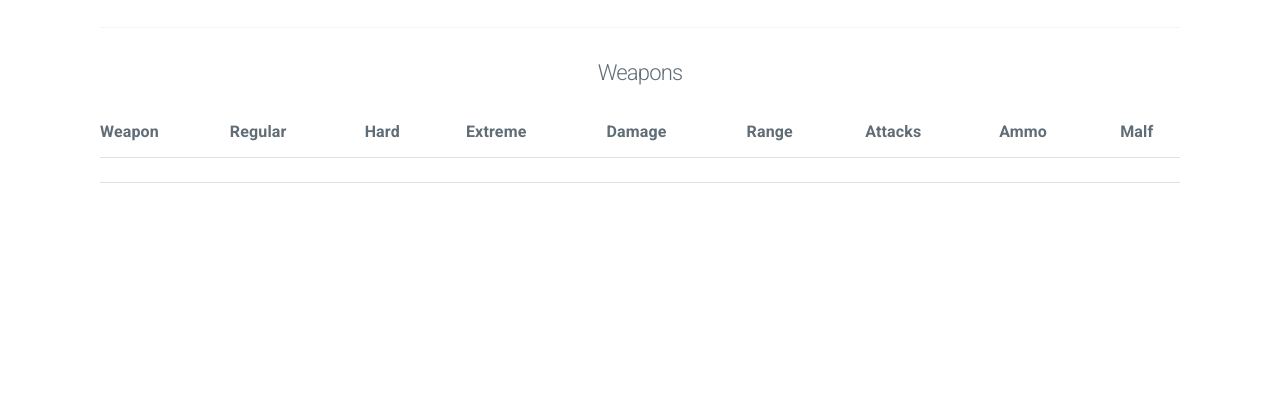
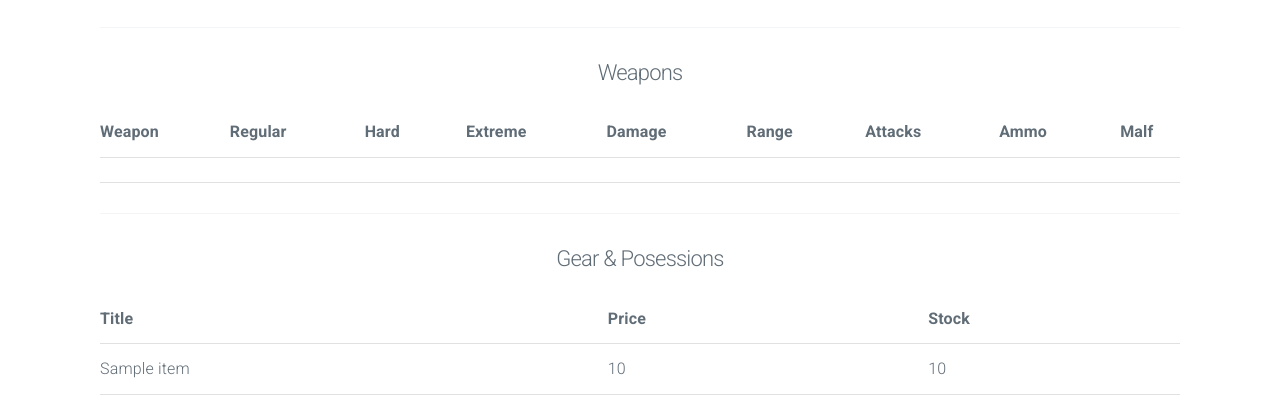
Before and after one commit to 0x-owl/bos-b, a Django app: template coc/creator/templates/character_sheet.html in a window 1280 px wide. Shown: the part 984-1404 px from the top of the page. Before the commit the page ends 1167 px from the top, so only its background shows below. Run offline with Django 3.2, Linux system fonts and the light colour scheme; the template is opened without the code that fills it: most values are stand-ins (such as "Sample title", 1, 10 or a date in 2020); data that the repository does not hold is empty; parts of the project's set-up code (start-up, migrations or seed data) failed here and were passed over.

Commit message:
Add listing of inventory

```diff
--- a/coc/creator/templates/character_sheet.html
+++ b/coc/creator/templates/character_sheet.html
@@ -249,6 +249,29 @@
                     {% endfor %}
                 </tbody>
             </table>
+            <hr>
+            <!-- Gear & Posession -->
+            <h4 style="text-align: center"> Gear & Posessions </h4>
+            <div class="row">
+                <div class="column">
+                    <table>
+                        <thead>
+                            <th>Title</th>
+                            <th>Price</th>
+                            <th>Stock</th>
+                        </thead>
+                        <tbody>
+                            {% for gear in investigator.gear %}
+                                <tr>
+                                    <td>{{gear.item.title}}</td>
+                                    <td>{{gear.item.price}}</td>
+                                    <td>{{gear.stock}}</td>
+                                </tr>
+                            {% endfor %}
+                        </tbody>
+                    </table>
+                </div>
+            </div>
         </div>
     </body>
 </html>
--- a/coc/creator/views.py
+++ b/coc/creator/views.py
@@ -62,8 +62,9 @@ def get_investigator_data(request, inv):
 
     items = Inventory.objects.filter(
         investigator=investigator,
-        item__item_type__in=[1,2,4])
-    print(items)
+        item__item_type__in=[1,2,4]
+    )
+    res['gear'] = items
     return render(request, 'character_sheet.html', {'investigator': res})
 
 
```
